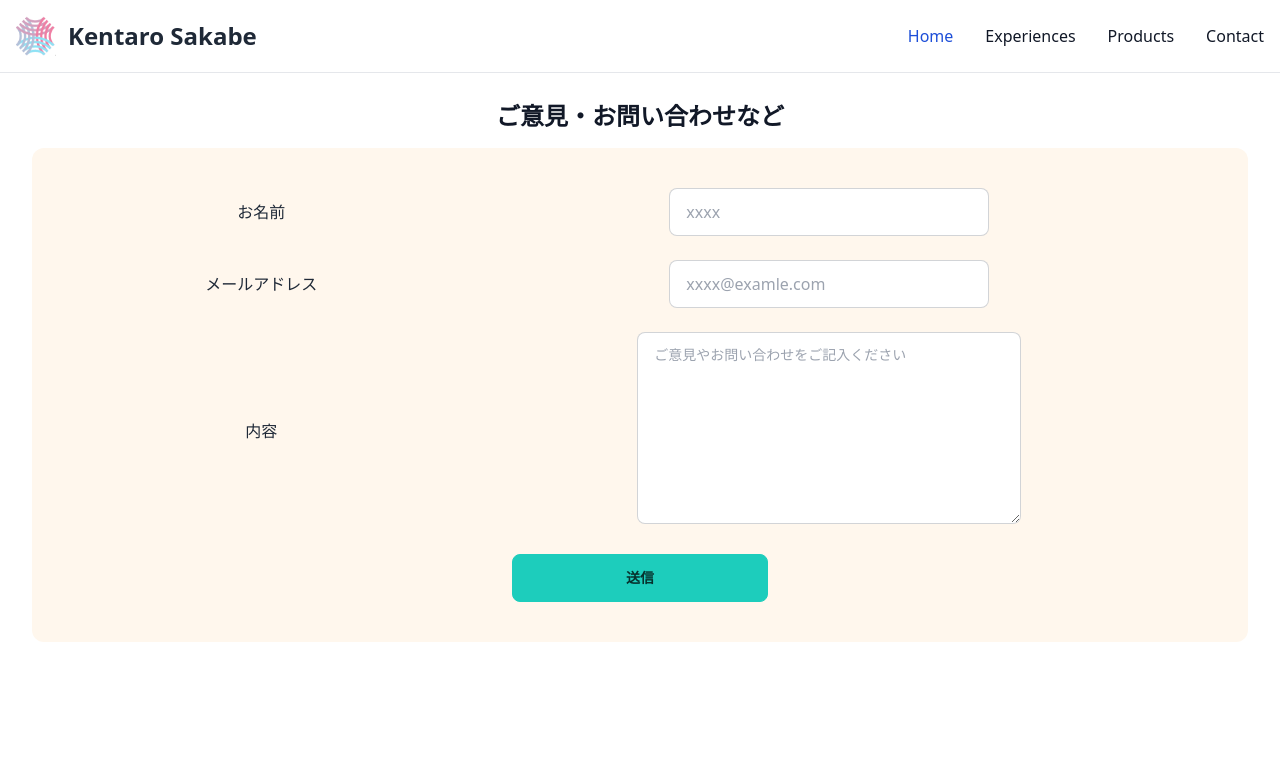
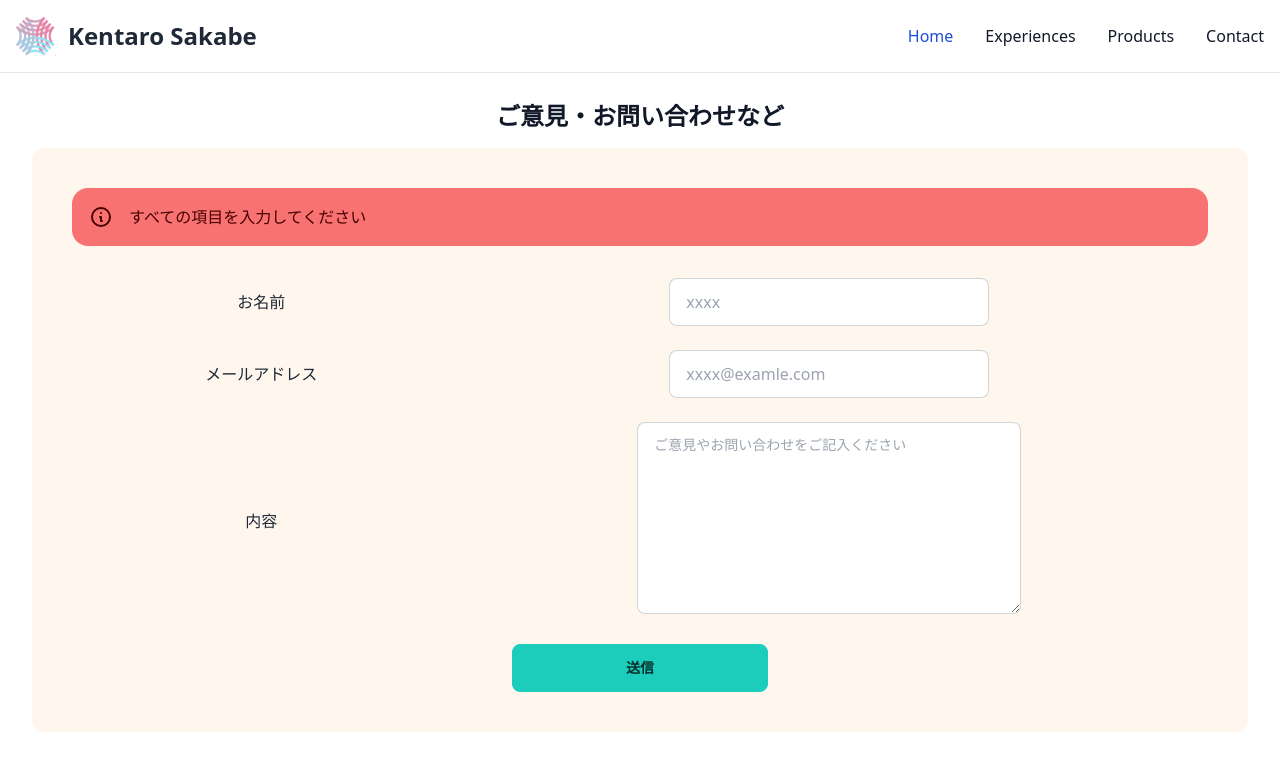
Before and after one commit to kabigon-1015/MyPortfolio, a React (Vite) app in the folder frontend/: page /contact in a window 1280 px wide. Both pictures are taken after a click on the button "送信". Shown: the top 770 px of the page. Built offline with nearby package versions, Linux system fonts and the light colour scheme; what microcms-js-sdk would draw is missing.

Commit message:
バリデーションの実装

```diff
--- /dev/null
+++ b/frontend/src/components/common/AlertError.tsx
@@ -0,0 +1,20 @@
+export const AlertError = (message: { message: string }) => {
+  return (
+    <div role="alert" className="alert alert-error mb-8">
+      <svg
+        xmlns="http://www.w3.org/2000/svg"
+        fill="none"
+        viewBox="0 0 24 24"
+        className="stroke-current shrink-0 w-6 h-6"
+      >
+        <path
+          strokeLinecap="round"
+          strokeLinejoin="round"
+          strokeWidth="2"
+          d="M13 16h-1v-4h-1m1-4h.01M21 12a9 9 0 11-18 0 9 9 0 0118 0z"
+        ></path>
+      </svg>
+      <span>{message.message}</span>
+    </div>
+  );
+};
--- /dev/null
+++ b/frontend/src/components/common/AlertSuccess.tsx
@@ -0,0 +1,20 @@
+export const AlertSuccess = (message: { message: string }) => {
+  return (
+    <div role="alert" className="alert alert-info mb-8">
+      <svg
+        xmlns="http://www.w3.org/2000/svg"
+        fill="none"
+        viewBox="0 0 24 24"
+        className="stroke-current shrink-0 w-6 h-6"
+      >
+        <path
+          strokeLinecap="round"
+          strokeLinejoin="round"
+          strokeWidth="2"
+          d="M13 16h-1v-4h-1m1-4h.01M21 12a9 9 0 11-18 0 9 9 0 0118 0z"
+        ></path>
+      </svg>
+      <span>{message.message}</span>
+    </div>
+  );
+};
--- a/frontend/src/composable/contact.ts
+++ b/frontend/src/composable/contact.ts
@@ -3,6 +3,11 @@ import { init, send } from "@emailjs/browser";
 const USER_ID = "mohaHhCmlcuRx7UeB";
 const SERVICE_ID = "myportfolio-service";
 const TEMPLATE_ID = "myportfolio-template";
+export type ResponseMessage = {
+  isError: boolean;
+  message: string;
+};
+
 export const submit = async (name: string, mail: string, content: string) => {
   if (USER_ID && SERVICE_ID && TEMPLATE_ID) {
     init(USER_ID);
@@ -13,9 +18,60 @@ export const submit = async (name: string, mail: string, content: string) => {
     };
     try {
       await send(SERVICE_ID, TEMPLATE_ID, params);
-      return "送信しました!";
+      const response: ResponseMessage = {
+        isError: false,
+        message: "送信しました!",
+      };
+      return response;
     } catch (error) {
-      return "送信できませんでした。";
+      const response: ResponseMessage = {
+        isError: true,
+        message: "送信できませんでした。",
+      };
+      return response;
     }
   }
 };
+
+export const inVaildText = (text: string) => {
+  const response: ResponseMessage =
+    text.trim().length === 0
+      ? {
+          isError: true,
+          message: "すべての項目を入力してください",
+        }
+      : {
+          isError: false,
+          message: "",
+        };
+  return response;
+};
+
+export const inVaildMail = (mail: string) => {
+  const response: ResponseMessage = !mail.match(/.+@.+\..+/)
+    ? {
+        isError: true,
+        message: "正しいメールアドレスを入力してください",
+      }
+    : {
+        isError: false,
+        message: "",
+      };
+  return response;
+};
+
+export const vaildForm = (name: string, mail: string, content: string) => {
+  if (inVaildText(name).isError) {
+    return inVaildText(name);
+  }
+  if (inVaildText(mail).isError) {
+    return inVaildText(mail);
+  }
+  if (inVaildText(content).isError) {
+    return inVaildText(content);
+  }
+  if (inVaildMail(mail).isError) {
+    return inVaildMail(mail);
+  }
+  return false;
+};
--- a/frontend/src/routers/Contact.tsx
+++ b/frontend/src/routers/Contact.tsx
@@ -1,13 +1,33 @@
-import { useState } from "react";
-import { submit } from "../composable/contact";
+import { useRef, useState } from "react";
+import {
+  ResponseMessage,
+  inVaildMail,
+  inVaildText,
+  submit,
+  vaildForm,
+} from "../composable/contact";
+import { NowLoading } from "../components/common/NowLoading";
+import { AlertSuccess } from "../components/common/AlertSuccess";
+import { AlertError } from "../components/common/AlertError";
 
 export const Contact = () => {
-  const [name, setName] = useState("");
-  const [email, setEmail] = useState("");
-  const [content, setContent] = useState("");
-  const submitContact = () => {
-    const massage = submit(name, email, content);
-    console.log(massage);
+  const [name, setName] = useState<string>("");
+  const [email, setEmail] = useState<string>("");
+  const [content, setContent] = useState<string>("");
+  const [isLoading, setIsLoading] = useState<boolean>(false);
+  const [responseMessage, setResponseMessage] = useState<ResponseMessage>();
+  const submitContact = async () => {
+    setIsLoading(true);
+    const errorMassageFromVaild = vaildForm(name, email, content);
+    if (errorMassageFromVaild !== false) {
+      setResponseMessage(errorMassageFromVaild);
+      setIsLoading(false);
+      return false;
+    }
+    console.log(responseMessage?.isError);
+    const message = await submit(name, email, content);
+    setIsLoading(false);
+    message && setResponseMessage(message);
   };
   return (
     <>
@@ -15,6 +35,19 @@ export const Contact = () => {
         ご意見・お問い合わせなど
       </h1>
       <div className="rounded-xl p-10 relative bg-orange-50">
+        {responseMessage && !isLoading ? (
+          responseMessage.isError ? (
+            <AlertError message={responseMessage.message}></AlertError>
+          ) : (
+            <AlertSuccess message={responseMessage.message}></AlertSuccess>
+          )
+        ) : (
+          <></>
+        )}
+        {isLoading ? (
+          <NowLoading loadingWords="ご意見・お問い合わせ内容を送信しています"></NowLoading>
+        ) : (
+          <>
             <div className="md:flex md:items-center mb-6">
               <div className="md:w-1/3">お名前</div>
               <div className="md:w-2/3">
@@ -53,6 +86,8 @@ export const Contact = () => {
             >
               送信
             </button>
+          </>
+        )}
       </div>
     </>
   );
```
Lines whose indentation alone changed are shown as unchanged.
